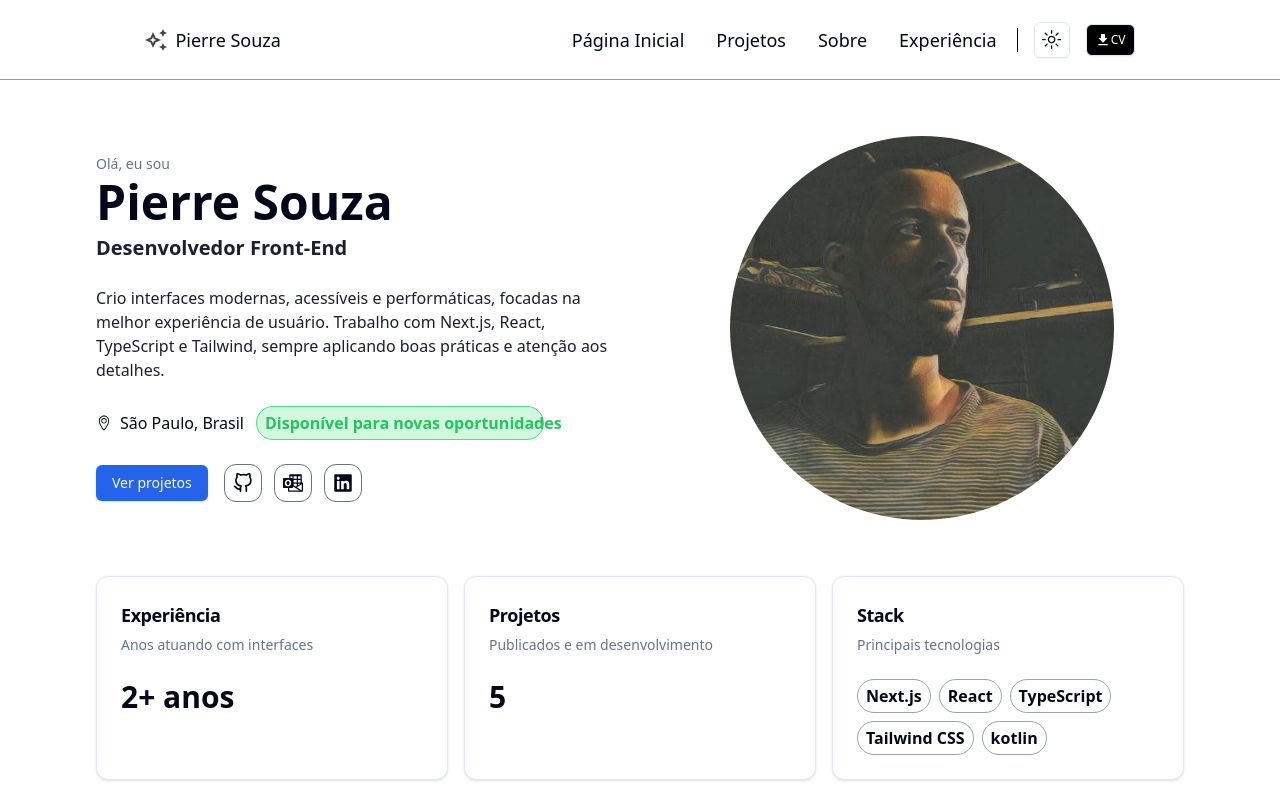
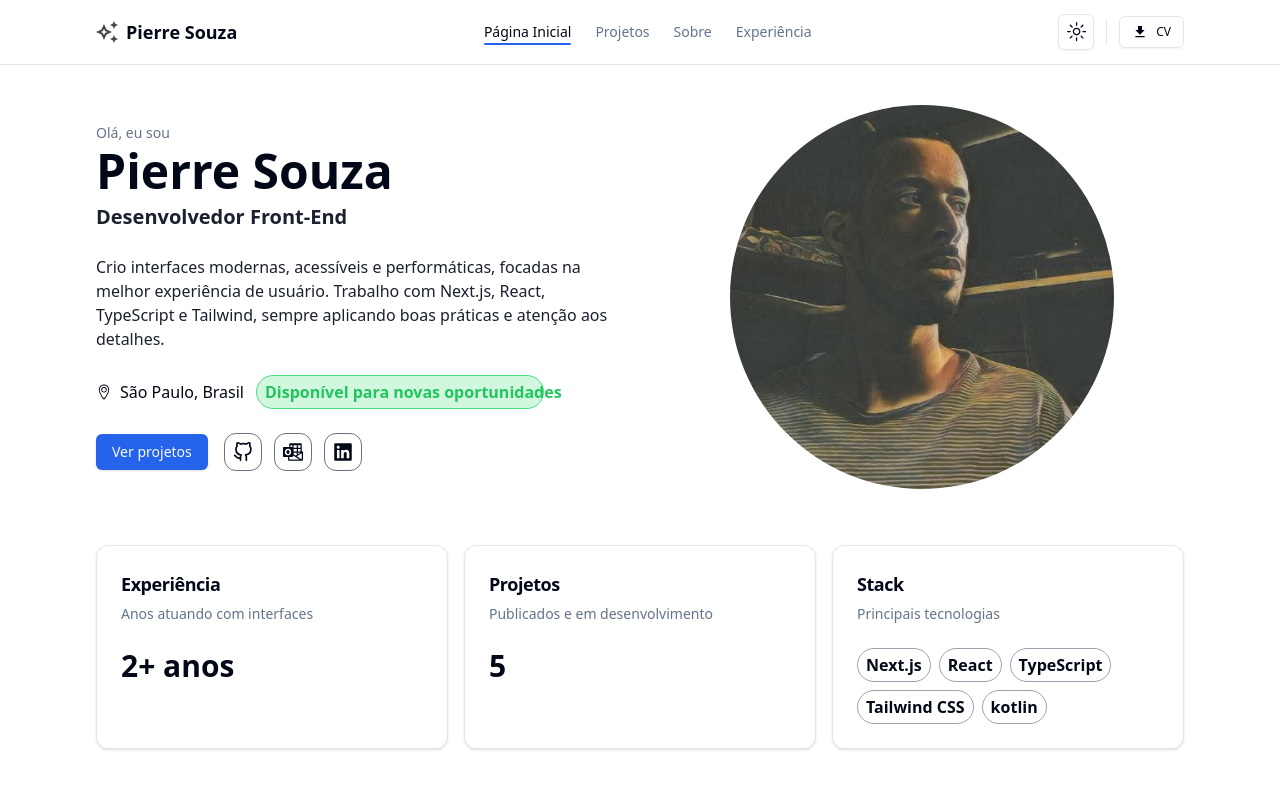
Before and after one commit to pierresouza/Portifolio, a Next.js app: page / in a window 1280 px wide. Shown: the top 800 px of the page. Built offline with nearby package versions, Linux system fonts and the light colour scheme.

Commit message:
feat: enhance header component with mobile navigation and CV download functionality

```diff
--- a/components/header.tsx
+++ b/components/header.tsx
@@ -8,8 +8,7 @@ import Link from "next/link";
 import Swal from "sweetalert2";
 import { MdFileDownload } from "react-icons/md";
 import "animate.css";
-
-
+import { usePathname } from "next/navigation";
 import {
   DropdownMenu,
   DropdownMenuContent,
@@ -19,120 +18,139 @@ import {
   DropdownMenuTrigger,
 } from "./ui/dropdown-menu";
 
+const navLinks = [
+  { href: "/", label: "Página Inicial" },
+  { href: "/projects", label: "Projetos" },
+  { href: "/about", label: "Sobre" },
+  { href: "/experience", label: "Experiência" },
+];
+
 const Header = () => {
-  return (
-    <header className="mb-4 flex h-[10vh] items-center justify-evenly border-b border-black/40 dark:border-white/40 md:justify-around">
-      <div className="md:hidden">
-        <DropdownMenu>
-          <DropdownMenuTrigger asChild>
-            <Button
-              variant="ghost"
-              size="icon"
-              className="dar:hover:bg-gray-100 border border-black transition-all duration-500 ease-in-out hover:bg-black hover:text-white dark:border-white dark:hover:bg-white dark:hover:text-black"
-            >
-              <FaList className="h-5 w-5" />
-            </Button>
-          </DropdownMenuTrigger>
-          <DropdownMenuContent align="end">
-            <DropdownMenuLabel>Menu</DropdownMenuLabel>
-            <DropdownMenuSeparator />
-            <DropdownMenuItem asChild>
-              <Link href="/">Página Inicial</Link>
-            </DropdownMenuItem>
-            <DropdownMenuItem asChild>
-              <Link href="/projects">Projetos</Link>
-            </DropdownMenuItem>
-            <DropdownMenuItem asChild>
-              <Link href="/about">Sobre</Link>
-            </DropdownMenuItem>
-            <DropdownMenuItem asChild>
-              <Link href="/experience">Experiência</Link>
-            </DropdownMenuItem>
-          </DropdownMenuContent>
-        </DropdownMenu>
-      </div>
-      <Link href="/">
-        <div className="flex cursor-pointer items-center gap-2 transition-all duration-300 ease-in-out hover:text-gray-500">
-          <Image
-            src={Stars}
-            className="fill-black dark:fill-white"
-            alt="Estrelas"
-            width={22}
-            height={22}
-          />
-          <span className="text-md md:text-lg">Pierre Souza</span>
-        </div>
-      </Link>
-      <div className="flex items-center gap-4">
-        <ul className="flex items-center justify-center gap-4">
-          <div className="hidden gap-8 md:flex">
-            <li className="text-lg transition-all duration-300 ease-in-out hover:scale-105">
-              <Link href="/">Página Inicial</Link>
-            </li>
-            <li className="text-lg transition-all duration-300 ease-in-out hover:scale-105">
-              <Link href="/projects">Projetos</Link>
-            </li>
-            <li className="text-lg transition-all duration-300 ease-in-out hover:scale-105">
-              <Link href="/about">Sobre</Link>
-            </li>
-            <li className="text-lg transition-all duration-300 ease-in-out hover:scale-105">
-              <Link href="/experience">Experiência</Link>
-            </li>
-          </div>
-          <li className="hidden border-r border-black dark:border-white md:flex">
-            &nbsp;
-          </li>
-          <ModeToggle />
-          <Button
-            size={"sm"}
-            variant="outline"
-            className="bg-black p-2 flex items-center justify-center text-white transition-all duration-300 ease-in-out hover:bg-white hover:text-black dark:bg-white dark:text-black dark:hover:bg-black dark:hover:text-white"
-            onClick={() => {
+  const pathname = usePathname();
+
+  const handleDownloadCV = () => {
     Swal.fire({
       title: "Baixe meu currículo",
       showCloseButton: true,
       showClass: {
-                  popup: `
-                    animate__animated
-                    animate__fadeInUp
-                    animate__faster
-                  `,
+        popup: `animate__animated animate__fadeInUp animate__faster`,
       },
-
       hideClass: {
-                  popup: `
-                    animate__animated
-                    animate__fadeOutDown
-                    animate__faster
-                  `,
+        popup: `animate__animated animate__fadeOutDown animate__faster`,
       },
       html: `
         <div class="flex flex-col justify-center items-center space-y-4">
           <a
             href="/Pierre Souza.pdf"
             download="Pierre Souza.pdf"
-                      class="block w-[250px] h-[50px] bg-black text-white font-bold text-center leading-[50px] rounded-md hover:bg-gray-800 transition-colors duration-300"
+            class="block w-[250px] h-[50px] bg-black text-white font-bold text-center leading-[50px] rounded-md hover:bg-gray-800 transition-colors duration-300 dark:bg-white dark:text-black dark:hover:bg-gray-200"
           >
             CV Português
           </a>
           <a
             href="/Pierre Souza - resume.pdf"
             download="Pierre Souza English.pdf"
-                      class="block w-[250px] h-[50px] bg-black text-white font-bold text-center leading-[50px] rounded-md hover:bg-gray-800 transition-colors duration-300"
+            class="block w-[250px] h-[50px] bg-black text-white font-bold text-center leading-[50px] rounded-md hover:bg-gray-800 transition-colors duration-300 dark:bg-white dark:text-black dark:hover:bg-gray-200"
           >
             CV English
           </a>
         </div>
       `,
-                showConfirmButton: false, // Remove o botão "OK"
-                allowOutsideClick: true, // Permite fechar clicando fora do modal
+      showConfirmButton: false,
+      allowOutsideClick: true,
     });
-            }}
+  };
+
+  return (
+    <header className="sticky top-0 z-50 w-full border-b bg-background/80 backdrop-blur supports-[backdrop-filter]:bg-background/60">
+      <div className="mx-auto flex h-16 w-full max-w-6xl items-center justify-between px-4 sm:px-6 lg:px-8">
+        {/* Mobile menu */}
+        <div className="flex items-center gap-2 md:hidden">
+          <DropdownMenu>
+            <DropdownMenuTrigger asChild>
+              <Button
+                variant="outline"
+                size="icon"
+                className="border-border"
+                aria-label="Abrir menu"
+              >
+                <FaList className="h-5 w-5" />
+              </Button>
+            </DropdownMenuTrigger>
+            <DropdownMenuContent align="start" className="w-56">
+              <DropdownMenuLabel>Navegação</DropdownMenuLabel>
+              <DropdownMenuSeparator />
+              {navLinks.map((link) => (
+                <DropdownMenuItem key={link.href} asChild>
+                  <Link href={link.href}>{link.label}</Link>
+                </DropdownMenuItem>
+              ))}
+              <DropdownMenuSeparator />
+              <DropdownMenuItem onClick={handleDownloadCV} className="cursor-pointer gap-2">
+                <MdFileDownload size={16} /> Baixar CV
+              </DropdownMenuItem>
+            </DropdownMenuContent>
+          </DropdownMenu>
+          <Link href="/" className="flex items-center gap-2">
+            <Image
+              src={Stars}
+              alt="Logo estrelas"
+              width={20}
+              height={20}
+              className="opacity-80"
+            />
+            <span className="text-sm font-semibold leading-none">Pierre Souza</span>
+          </Link>
+        </div>
+
+        {/* Desktop brand */}
+        <Link
+          href="/"
+          className="hidden items-center gap-2 font-semibold transition-colors hover:text-foreground/80 md:flex"
+        >
+          <Image src={Stars} alt="Logo estrelas" width={22} height={22} />
+          <span className="text-base md:text-lg">Pierre Souza</span>
+        </Link>
+
+        {/* Desktop navigation */}
+        <nav className="hidden md:flex md:flex-1 md:items-center md:justify-center">
+          <ul className="flex items-center gap-6 text-sm">
+            {navLinks.map((link) => {
+              const active =
+                link.href === "/" ? pathname === "/" : pathname?.startsWith(link.href);
+              return (
+                <li key={link.href}>
+                  <Link
+                    href={link.href}
+                    aria-current={active ? "page" : undefined}
+                    className={`relative font-medium transition-colors hover:text-foreground/90 ${
+                      active
+                        ? "text-foreground after:absolute after:-bottom-1 after:left-0 after:h-[2px] after:w-full after:rounded-full after:bg-primary"
+                        : "text-muted-foreground"
+                    }`}
+                  >
+                    {link.label}
+                  </Link>
+                </li>
+              );
+            })}
+          </ul>
+        </nav>
+
+        {/* Actions */}
+        <div className="flex items-center gap-3">
+          <ModeToggle />
+          <div className="hidden h-6 w-px bg-border md:block" />
+          <Button
+            size="sm"
+            variant="outline"
+            onClick={handleDownloadCV}
+            className="gap-2"
           >
             <MdFileDownload size={16} />
-            CV
+            <span className="hidden sm:inline">CV</span>
           </Button>
-        </ul>
+        </div>
       </div>
     </header>
   );
```
Lines whose indentation alone changed are shown as unchanged.
